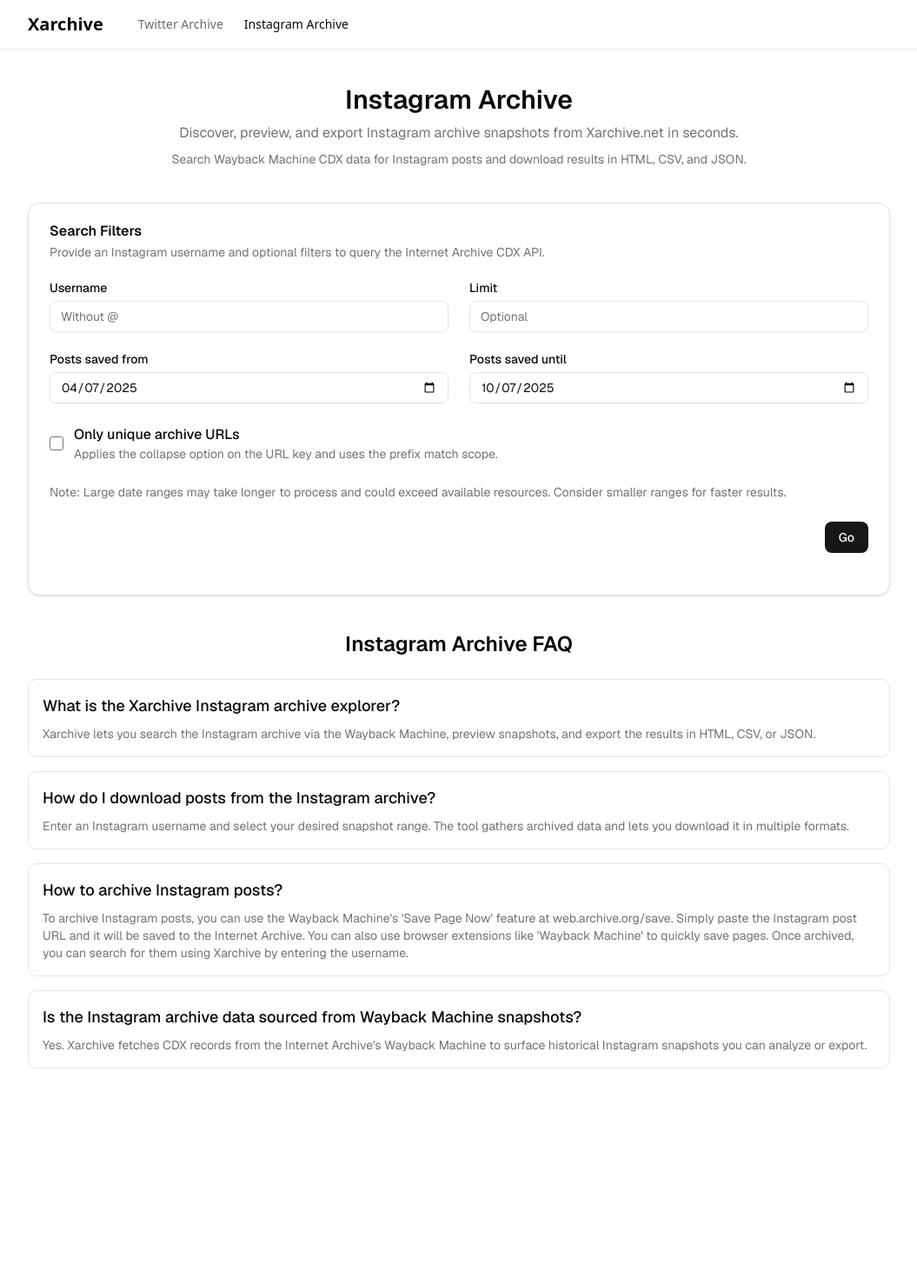
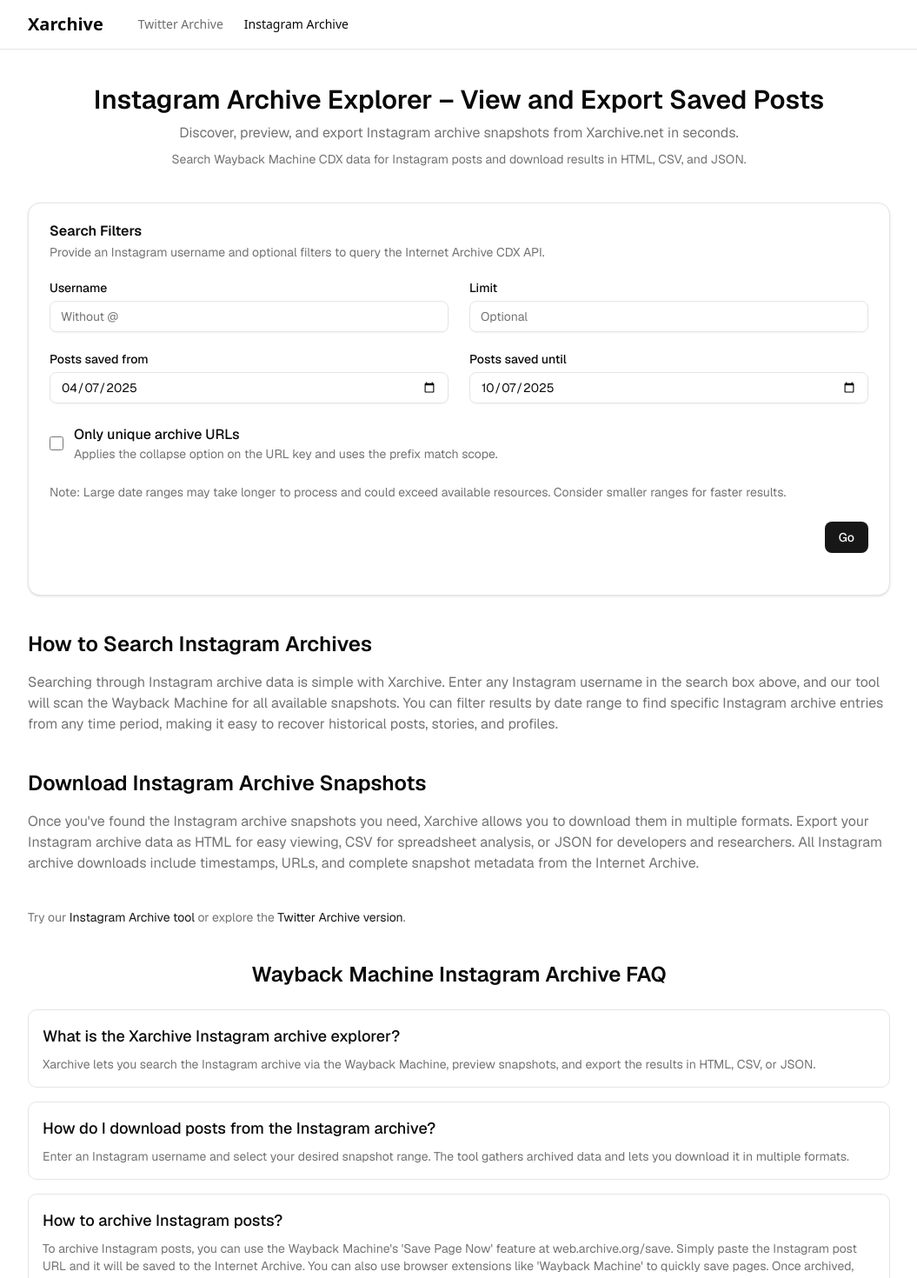
Before and after one commit to ObservedObserver/twitter-archive, a Next.js app: page /archive-instagram in a window 1280 px wide. Shown: the top 1470 px of the page at 87% size, without its empty margins (112-1167 px from the left). Before the commit the page ends 1269 px from the top, so only its background shows below. Built offline with nearby package versions, Linux system fonts and the light colour scheme.

Commit message:
fix: seo optimize

```diff
--- a/app/archive-instagram/page.tsx
+++ b/app/archive-instagram/page.tsx
@@ -1,11 +1,12 @@
 import type { Metadata } from "next";
 import Script from "next/script";
+import Link from "next/link";
 
 import ArchiveInstagramTool from "@/components/archive-instagram-tool";
 
-const pageTitle = "Instagram Archive Free Online Tool | Xarchive";
+const pageTitle = "Free Instagram Archive Viewer & Downloader | Xarchive";
 const pageDescription =
-  "Explore the Instagram archive with Xarchive.net. Search, preview, and download Wayback Machine Instagram snapshots in seconds.";
+  "Explore and download Instagram archive snapshots instantly. Xarchive lets you search, preview, and export Instagram data saved on the Wayback Machine in HTML, CSV, or JSON formats.";
 
 const faqEntries = [
   {
@@ -63,7 +64,7 @@
   return (
     <main className="font-sans mx-auto flex min-h-screen w-full max-w-5xl flex-col gap-10 px-4 py-10">
       <div className="flex flex-col gap-2 text-center">
-        <h1 className="text-3xl font-semibold">Instagram Archive</h1>
+        <h1 className="text-3xl font-semibold">Instagram Archive Explorer – View and Export Saved Posts</h1>
         <p className="text-muted-foreground">
           Discover, preview, and export Instagram archive snapshots from Xarchive.net in
           seconds.
@@ -76,8 +77,28 @@
 
       <ArchiveInstagramTool />
 
+      <section className="space-y-4">
+        <h2 className="text-2xl font-semibold">How to Search Instagram Archives</h2>
+        <p className="text-muted-foreground">
+          Searching through Instagram archive data is simple with Xarchive. Enter any Instagram username in the search box above, and our tool will scan the Wayback Machine for all available snapshots. You can filter results by date range to find specific Instagram archive entries from any time period, making it easy to recover historical posts, stories, and profiles.
+        </p>
+      </section>
+
+      <section className="space-y-4">
+        <h2 className="text-2xl font-semibold">Download Instagram Archive Snapshots</h2>
+        <p className="text-muted-foreground">
+          Once you&apos;ve found the Instagram archive snapshots you need, Xarchive allows you to download them in multiple formats. Export your Instagram archive data as HTML for easy viewing, CSV for spreadsheet analysis, or JSON for developers and researchers. All Instagram archive downloads include timestamps, URLs, and complete snapshot metadata from the Internet Archive.
+        </p>
+      </section>
+
+      <section className="space-y-4">
+        <p className="text-sm text-muted-foreground">
+          Try our <Link href="/archive-instagram" className="text-primary hover:underline">Instagram Archive tool</Link> or explore the <Link href="/" className="text-primary hover:underline">Twitter Archive version</Link>.
+        </p>
+      </section>
+
       <section className="space-y-6" aria-labelledby="faq-heading">
-        <h2 id="faq-heading" className="text-2xl font-semibold text-center">Instagram Archive FAQ</h2>
+        <h2 id="faq-heading" className="text-2xl font-semibold text-center">Wayback Machine Instagram Archive FAQ</h2>
         <div className="space-y-4">
           {faqEntries.map((entry) => (
             <article key={entry.question} className="rounded-lg border p-4">
--- a/app/page.tsx
+++ b/app/page.tsx
@@ -1,11 +1,12 @@
 import type { Metadata } from "next";
 import Script from "next/script";
+import Link from "next/link";
 
 import ArchiveTool from "@/components/archive-tool";
 
-const pageTitle = "Twitter Archive Free Online Tool | Xarchive";
+const pageTitle = "Free Twitter Archive Viewer & Downloader | Xarchive";
 const pageDescription =
-  "Explore the Twitter archive with Xarchive.net. Search, preview, and download Wayback Machine tweet snapshots in seconds.";
+  "Explore and download Twitter archive snapshots instantly. Xarchive lets you search, preview, and export Twitter data saved on the Wayback Machine in HTML, CSV, or JSON formats.";
 
 const faqEntries = [
   {
@@ -58,7 +59,7 @@
   return (
     <main className="font-sans mx-auto flex min-h-screen w-full max-w-5xl flex-col gap-10 px-4 py-10">
       <div className="flex flex-col gap-2 text-center">
-        <h1 className="text-3xl font-semibold">Twitter Archive</h1>
+        <h1 className="text-3xl font-semibold">Twitter Archive Explorer – View and Export Saved Tweets</h1>
         <p className="text-muted-foreground">
           Discover, preview, and export Twitter archive snapshots from Xarchive.net in
           seconds.
@@ -71,8 +72,28 @@
 
       <ArchiveTool />
 
+      <section className="space-y-4">
+        <h2 className="text-2xl font-semibold">How to Search Twitter Archives</h2>
+        <p className="text-muted-foreground">
+          Searching through Twitter archive data is simple with Xarchive. Enter any tweet URL or Twitter profile link in the search box above, and our tool will scan the Wayback Machine for all available snapshots. You can filter results by date range to find specific Twitter archive entries from any time period, making it easy to recover historical tweets and conversations.
+        </p>
+      </section>
+
+      <section className="space-y-4">
+        <h2 className="text-2xl font-semibold">Download Twitter Archive Snapshots</h2>
+        <p className="text-muted-foreground">
+          Once you&apos;ve found the Twitter archive snapshots you need, Xarchive allows you to download them in multiple formats. Export your Twitter archive data as HTML for easy viewing, CSV for spreadsheet analysis, or JSON for developers and researchers. All Twitter archive downloads include timestamps, URLs, and complete snapshot metadata from the Internet Archive.
+        </p>
+      </section>
+
+      <section className="space-y-4">
+        <p className="text-sm text-muted-foreground">
+          Try our <Link href="/" className="text-primary hover:underline">Twitter Archive tool</Link> or explore the <Link href="/archive-instagram" className="text-primary hover:underline">Instagram Archive version</Link>.
+        </p>
+      </section>
+
       <section className="space-y-6" aria-labelledby="faq-heading">
-        <h2 id="faq-heading" className="text-2xl font-semibold text-center">Twitter Archive FAQ</h2>
+        <h2 id="faq-heading" className="text-2xl font-semibold text-center">Wayback Machine Twitter Archive FAQ</h2>
         <div className="space-y-4">
           {faqEntries.map((entry) => (
             <article key={entry.question} className="rounded-lg border p-4">
```
